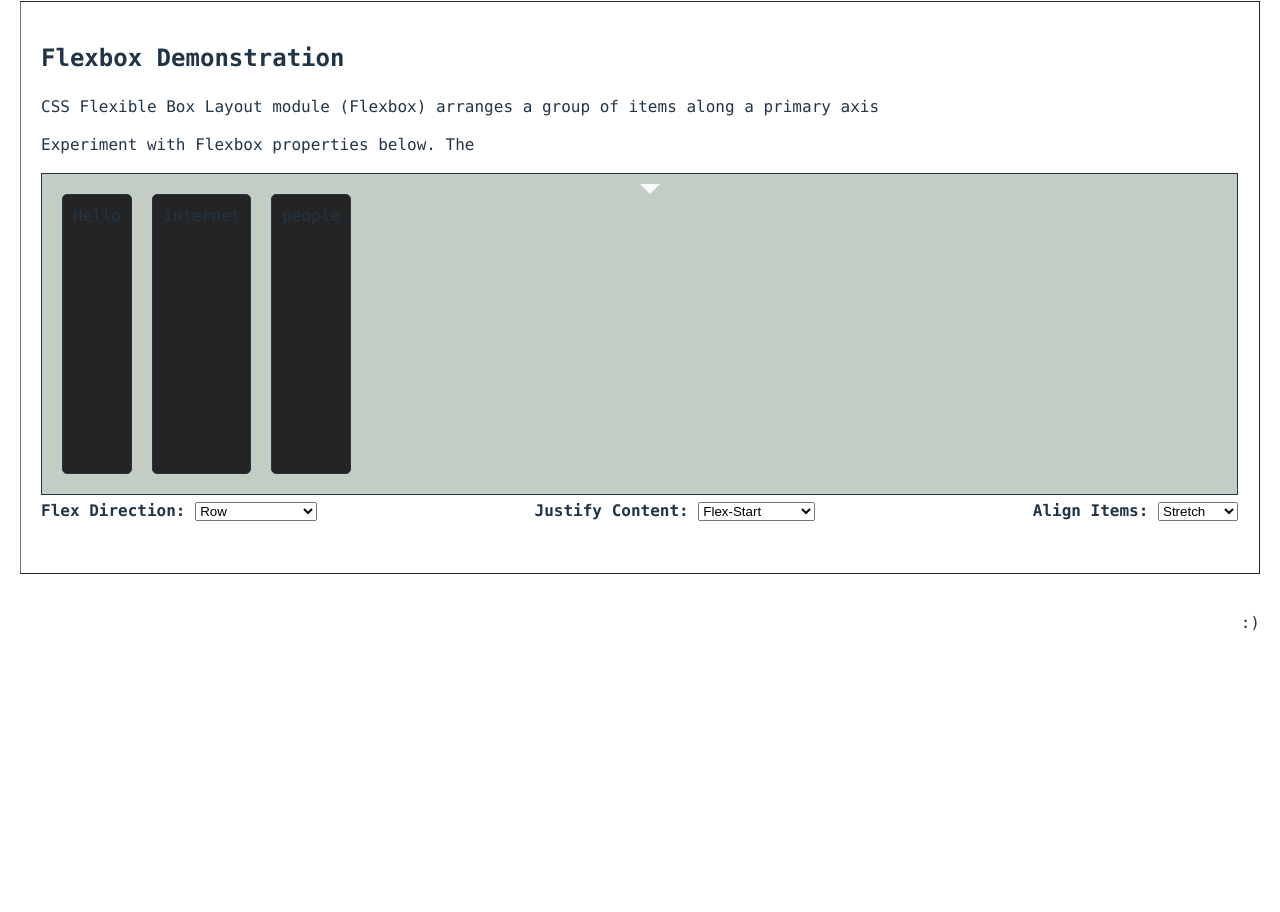
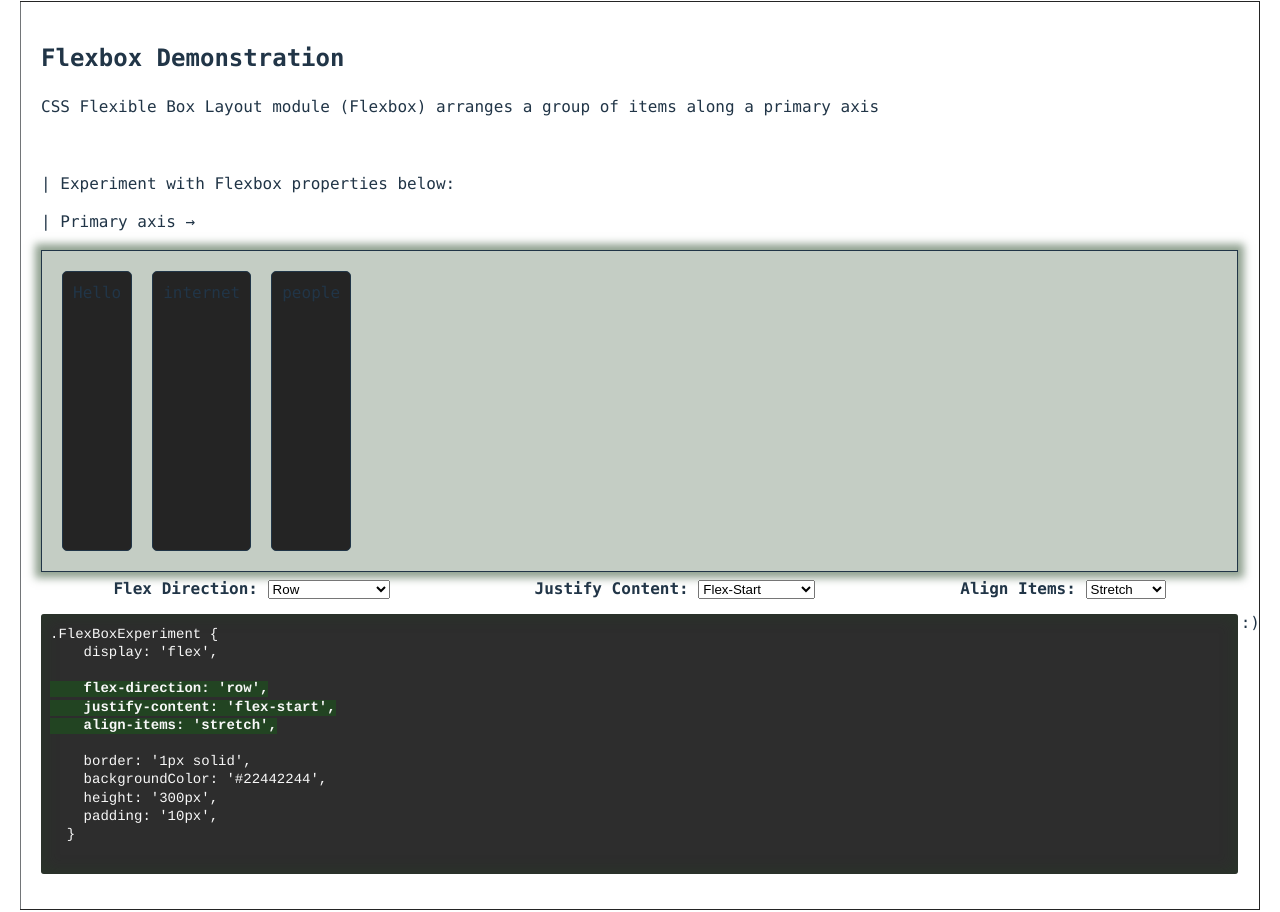
Before and after one commit to bett-bett/hello, a React (Vite) app: page /edu in a window 1280 px wide. Shown: the part 146-1058 px from the top of the page. Before the commit the page ends 800 px from the top, so only its background shows below. Built offline with nearby package versions, Linux system fonts and the light colour scheme.

Commit message:
experiment output, page update

```diff
--- a/src/pages/Learning.jsx
+++ b/src/pages/Learning.jsx
@@ -1,32 +1,24 @@
-import { useState } from "react";
+import { useState, useEffect } from "react";
 
 function Learning() {
   const [flexDirection, setFlexDirection] = useState('row');
   const [justifyContent, setJustifyContent] = useState('flex-start');
   const [alignItems, setAlignItems] = useState('stretch');
+  const [axis, setAxis] = useState('?');
 
-  const boxStyle = {
+
+  const FlexBoxExperiment = {
     display: 'flex',
     flexDirection,
     justifyContent,
     alignItems,
     border: '1px solid',
-    backgroundColor: '#2424',
+    backgroundColor: '#22442244',
     height: '300px',
     padding: '10px',
+    boxShadow: '0 0 8px 6px rgba(34, 68, 34, 0.5)',
   }
 
-  const arrowStyle = {
-    position: "absolute",
-    left: "50%",
-    width: "0",
-    height: "0",
-    borderLeft: "10px solid transparent",
-    borderRight: "10px solid transparent",
-    borderTop: "10px solid #f9f9f9",
-    whiteSpace: "nowrap",
-
-  };
 
   const boxItem = {
     border: '1px solid',
@@ -37,20 +29,39 @@ function Learning() {
     cursor: 'pointer',
   }
 
+  const codeContainer = {
+    whiteSpace: "pre-wrap",
+    wordWrap: "break-word",
+    backgroundColor: "#2d2d2d",
+    color: "#f8f8f8",
+    borderRadius: "3px",
+    padding: "12px 9px",
+    fontSize: "14px",
+    lineHeight: "1.3",
+    boxShadow: 'inset 0 0 15px 2px rgba(34, 68, 34, 0.4)',
+  }
+  useEffect(() => {
+    if (flexDirection == "row") {setAxis('→')}
+    else if (flexDirection == "row-reverse") {setAxis('←')}
+    else if (flexDirection == "column") {setAxis('↓')}
+    else if (flexDirection == "column-reverse") {setAxis('↑')}
+    else {setAxis('?')}
+  }),[flexDirection]
+
   return (
     <div className="main-edu">
       <h2>Flexbox Demonstration</h2>
       <p>CSS Flexible Box Layout module (Flexbox) arranges a group of items along a primary axis</p>
-
-      <p>Experiment with Flexbox properties below. The </p>
-      <div style={boxStyle}>
-        <div style={arrowStyle}></div>
+      <br></br>
+      <p>| Experiment with Flexbox properties below:</p>
+        <p> | Primary axis {axis}</p>
+      <div style={FlexBoxExperiment}>
         <div style={boxItem}>Hello</div>
         <div style={boxItem}>internet</div>
         <div style={boxItem}>people</div>
       </div>
 
-      <div style={{ display:'flex',  justifyContent:'space-between', flexDirection:'row', marginTop: '5px', marginBottom: '30px' }}>
+      <div style={{ display:'flex',  justifyContent:'space-around', flexDirection:'row', marginTop: '6px'}}>
         <label>
           <strong>Flex Direction: </strong>
           <select value={flexDirection} onChange={(e) => setFlexDirection(e.target.value)}>
@@ -61,7 +72,7 @@ function Learning() {
           </select>
         </label>
 
-        <label style={{  }}>
+        <label >
           <strong>Justify Content: </strong>
           <select value={justifyContent} onChange={(e) => setJustifyContent(e.target.value)}>
             <option value="flex-start">Flex-Start</option>
@@ -73,7 +84,7 @@ function Learning() {
           </select>
         </label>
 
-        <label style={{ }}>
+        <label >
           <strong>Align Items: </strong>
           <select value={alignItems} onChange={(e) => setAlignItems(e.target.value)}>
             <option value="stretch">Stretch</option>
@@ -84,6 +95,25 @@ function Learning() {
           </select>
         </label>
       </div>
+    <pre style={codeContainer}>
+{`.FlexBoxExperiment {
+    display: 'flex',`}
+    <span style={{fontWeight:"bold",  backgroundColor: '#224422'}}>
+    {`
+
+    flex-direction: '${flexDirection}',
+    justify-content: '${justifyContent}',
+    align-items: '${alignItems}',`}
+    </span>
+    {`
+
+    border: '1px solid',
+    backgroundColor: '#22442244',
+    height: '300px',
+    padding: '10px',
+  }
+    `}
+      </pre>
     </div>
   )
 }
```
